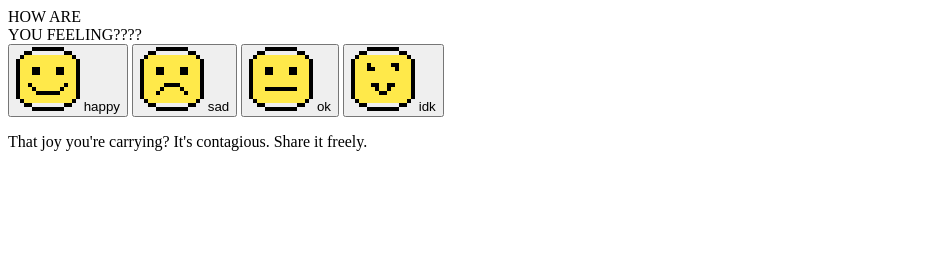
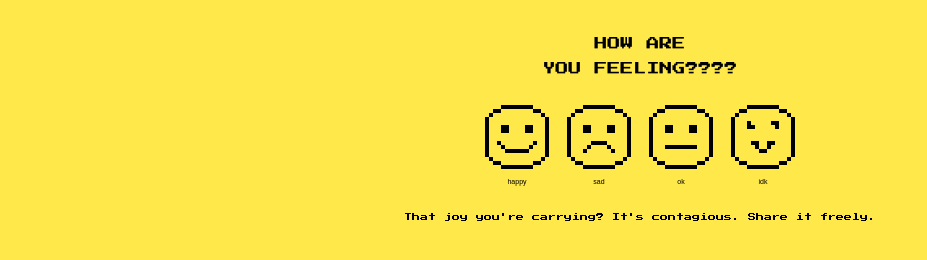
Before and after one commit to estudiodotwip/hayf.app, a plain HTML site: page index.html in a window 1280 px wide. Both pictures are taken after a click on the button "happy". Shown: the whole page, without its empty margins (0-927 px from the left). Drawn offline with Linux system fonts and the light colour scheme.

Commit message:
Add files via upload

```diff
--- a/index.html
+++ b/index.html
@@ -1,3 +1,27 @@
+<!DOCTYPE html>
+<html lang="en">
+<head>
+  <meta charset="UTF-8">
+  <meta name="viewport" content="width=device-width, initial-scale=1.0">
+  <title>How Are You Feeling?</title>
+  <link rel="preconnect" href="https://fonts.googleapis.com">
+  <link href="https://fonts.googleapis.com/css2?family=Press+Start+2P&display=swap" rel="stylesheet">
+  <style>
+    * { margin: 0; padding: 0; box-sizing: border-box; }
+    body { background: #FFE94A; }
+    .pw-wrap { font-family: 'Press Start 2P', monospace; background: #FFE94A; padding: 2rem 1.5rem; text-align: center; }
+    .pw-title { font-size: 13px; color: #000; line-height: 1.9; margin-bottom: 1.5rem; }
+    .pw-faces { display: flex; justify-content: center; gap: 18px; margin-bottom: 1.5rem; flex-wrap: nowrap; }
+    .pw-face { cursor: pointer; transition: transform 0.1s; outline: none; background: none; border: none; padding: 0; }
+    .pw-face:hover { transform: scale(1.12); }
+    .pw-face:active { transform: scale(0.93); }
+    .pw-face svg rect { shape-rendering: crispEdges; }
+    .pw-label { font-size: 7px; color: #000; margin-top: 6px; display: block; }
+    .pw-msg { font-size: 8px; color: #000; line-height: 2; opacity: 0; transition: opacity 0.35s; text-align: center; min-height: 2em; }
+    .pw-msg.show { opacity: 1; }
+  </style>
+</head>
+<body>
 <div class="pw-wrap">
   <div class="pw-title">HOW ARE<br>YOU FEELING????</div>
   <div class="pw-faces">
@@ -64,3 +88,5 @@ function showMsg(mood) {
   setTimeout(function() { el.textContent = pool[i]; el.classList.add('show'); }, 200);
 }
 </script>
+</body>
+</html>
```
